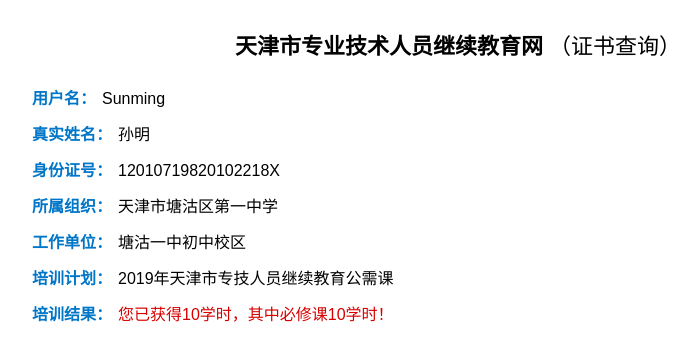
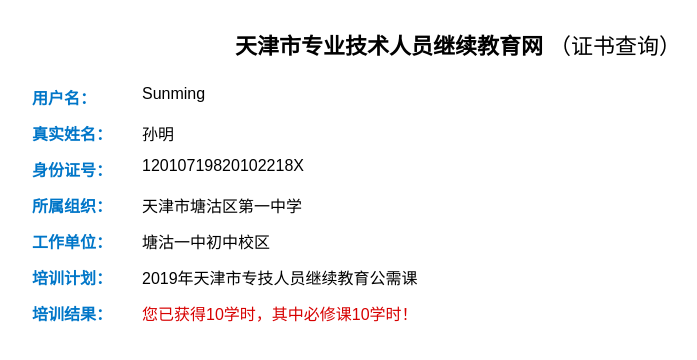
Before and after one commit to chatfish28/certificate-demo, a plain HTML site: page index.html in a window 1280 px wide. Shown: the whole page, without its empty margins (182-879 px from the left). Drawn offline with Linux system fonts and the light colour scheme.

Commit message:
Update 2index.html

```diff
--- a/index.html
+++ b/index.html
@@ -24,7 +24,7 @@
         padding: 0 24px;
     }
 
-    /* 标题部分：左边加粗，右边不加粗 */
+    /* 标题部分 */
     .title {
         text-align: center;
         font-size: 22px;
@@ -33,36 +33,34 @@
     }
 
     .title-bold {
-        font-weight: 600; /* 加粗 */
+        font-weight: 600;
     }
 
     .title-normal {
-        font-weight: normal; /* 不加粗 */
+        font-weight: normal;
     }
 
-    /* 每行 */
+    /* 每行采用两列结构，左列固定宽度 */
     .line {
+        display: flex;
         font-size: 16px;
         margin: 12px 0;
     }
 
-    /* 字段名（蓝色） */
     .label {
+        width: 110px;       /* 固定宽度 = 完全对齐 */
         color: #0076c8;
         font-weight: bold;
+        flex-shrink: 0;
     }
 
-    /* 内容 = 黑色 */
     .value {
         color: #000000;
-        margin-left: 6px;
     }
 
-    /* 培训结果 红色 不加粗 */
     .value-red {
         color: #d70000;
-        font-weight: normal; /* ❗不加粗 */
-        margin-left: 6px;
+        font-weight: normal; /* 不加粗 */
     }
 </style>
 </head>
@@ -75,19 +73,40 @@
         <span class="title-normal">（证书查询）</span>
     </div>
 
-    <div class="line"><span class="label">用户名：</span><span class="value">Sunming</span></div>
+    <div class="line">
+        <span class="label">用户名：</span>
+        <span class="value">Sunming</span>
+    </div>
 
-    <div class="line"><span class="label">真实姓名：</span><span class="value">孙明</span></div>
+    <div class="line">
+        <span class="label">真实姓名：</span>
+        <span class="value">孙明</span>
+    </div>
 
-    <div class="line"><span class="label">身份证号：</span><span class="value">12010719820102218X</span></div>
+    <div class="line">
+        <span class="label">身份证号：</span>
+        <span class="value">12010719820102218X</span>
+    </div>
 
-    <div class="line"><span class="label">所属组织：</span><span class="value">天津市塘沽区第一中学</span></div>
+    <div class="line">
+        <span class="label">所属组织：</span>
+        <span class="value">天津市塘沽区第一中学</span>
+    </div>
 
-    <div class="line"><span class="label">工作单位：</span><span class="value">塘沽一中初中校区</span></div>
+    <div class="line">
+        <span class="label">工作单位：</span>
+        <span class="value">塘沽一中初中校区</span>
+    </div>
 
-    <div class="line"><span class="label">培训计划：</span><span class="value">2019年天津市专技人员继续教育公需课</span></div>
+    <div class="line">
+        <span class="label">培训计划：</span>
+        <span class="value">2019年天津市专技人员继续教育公需课</span>
+    </div>
 
-    <div class="line"><span class="label">培训结果：</span><span class="value-red">您已获得10学时，其中必修课10学时！</span></div>
+    <div class="line">
+        <span class="label">培训结果：</span>
+        <span class="value-red">您已获得10学时，其中必修课10学时！</span>
+    </div>
 
 </div>
 
```
